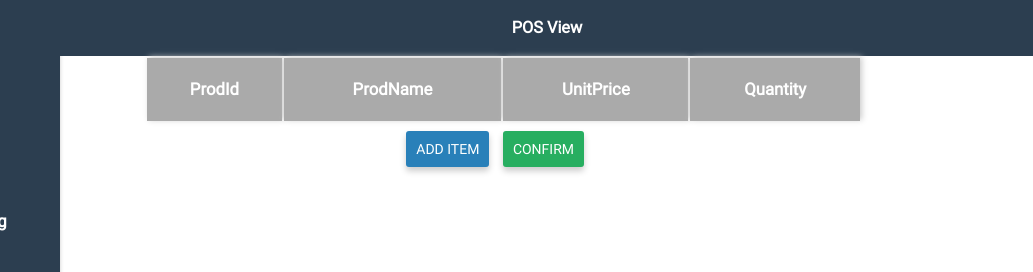
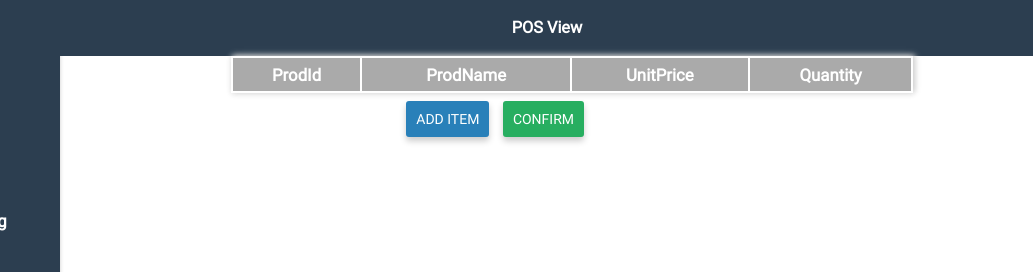
Before and after one commit to hasa93/tagger-chrome, a browser extension: page index.html at #!/main in a window 1280 px wide. Both pictures are taken after a click on the link "POS View". Shown: the top 272 px of the page, 196-1229 px from the left. Drawn offline with Linux system fonts and the light colour scheme.

Commit message:
Modify pos table styles

```diff
--- a/style/style.css
+++ b/style/style.css
@@ -174,16 +174,15 @@ input:focus{
 /* POS view styles */
 
 table{
-	width: 70%;
+	width: 100%;
 	border-width: 0;
 }
 
 th{
 	background-color: #aaa;
 	color: white;
-	padding: 3%;
+	padding: 1% 3% 1% 3%;
 	border-width: 0;
-	box-shadow: 2px -1px 6px #ccc;
 	font-size: 1.2em;
 }
 
@@ -191,9 +190,13 @@ td{
 	margin: 0;
 	border-width: 0;
 	padding: 2%;
-	box-shadow: 2px -1px 6px #ccc, 0px 2px 6px #eee;
 	text-align: left;
 	font-size: 1.2em;
+}
+
+.pos-table{
+	box-shadow: 2px -1px 6px #ccc, 0px 2px 6px #eee;
+	overflow-y: auto;
 }
 
 .warning-label{
@@ -202,6 +205,7 @@ td{
 	color: red;
 	padding: 2px;
 }
+
 
 /* Login styles */
 .login-dialog{
--- a/templates/postable.html
+++ b/templates/postable.html
@@ -1,5 +1,5 @@
 
-<div class="col-md-s1">
+<div class="pos-table col-md-8 col-md-s2">
 	<table border="1">
 		<tr>
 			<th> ProdId </th>
```
